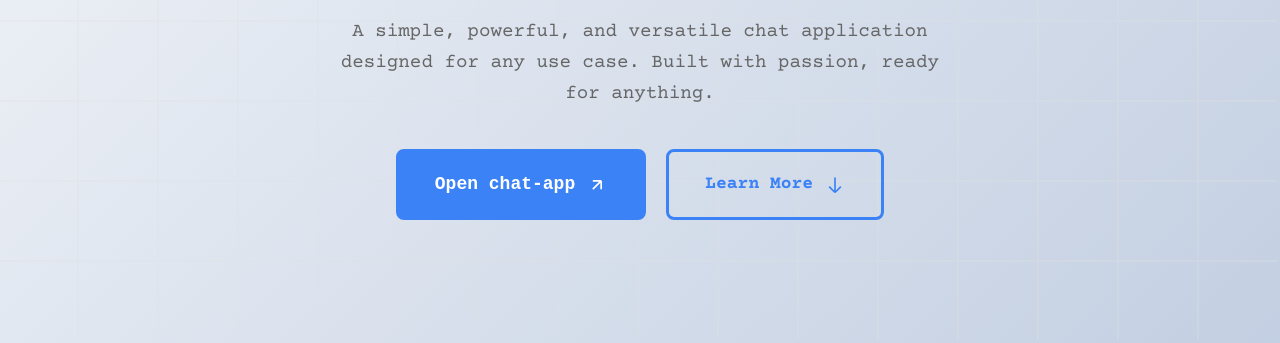
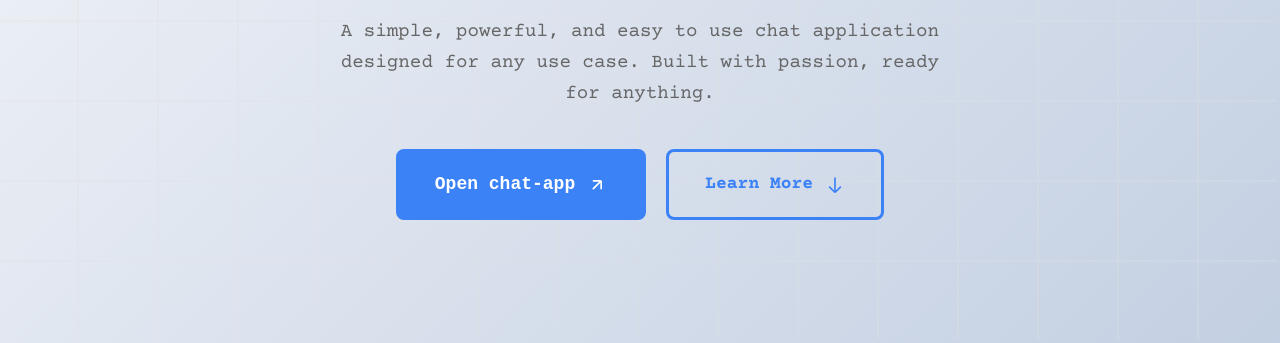
Before and after one commit to Jamesy-tech/chat-app, a website: page index.html in a window 1280 px wide. Shown: the part 457-800 px from the top of the page. Drawn offline with nearby package versions, Linux system fonts and the light colour scheme.

Commit message:
Update index.html

```diff
--- a/index.html
+++ b/index.html
@@ -498,7 +498,7 @@
             </div>
 
             <h1 class="hero-title">chat-app</h1>
-            <p class="hero-subtitle">A simple, powerful, and versatile chat application designed for any use case. Built with passion, ready for anything.</p>
+            <p class="hero-subtitle">A simple, powerful, and easy to use chat application designed for any use case. Built with passion, ready for anything.</p>
 
             <div class="cta-container">
                 <a href="#" onclick="chatApp()" class="cta-button">
```
